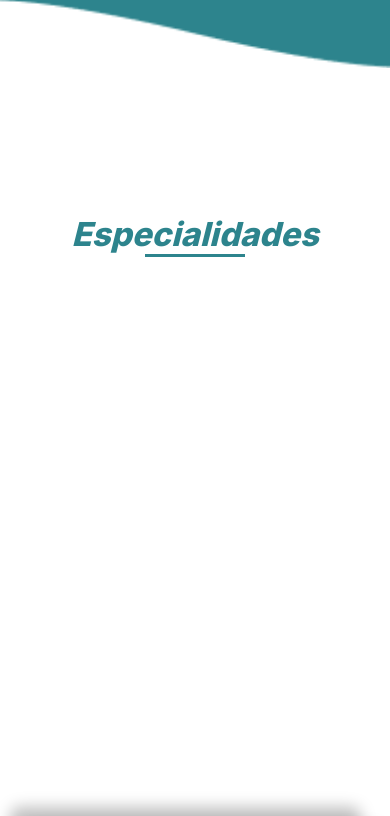
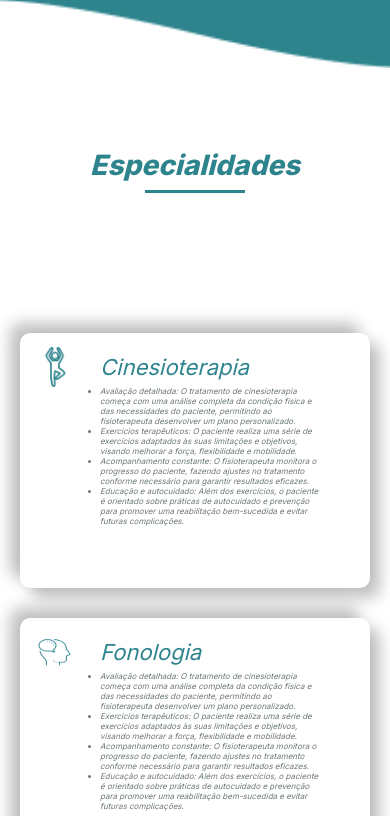
Before and after one commit to Danilim04/FisioCin, a React (Vite) app: page / in a window 390 px wide. Shown: the part 3040-3856 px from the top of the page. Built offline with nearby package versions, Linux system fonts and the light colour scheme.

Commit message:
card-responsive

```diff
--- /dev/null
+++ b/src/components/Ourspace/index.jsx
@@ -0,0 +1,9 @@
+import React from 'react'
+
+const Ourspace = () => {
+  return (
+    <div>Ourspace</div>
+  )
+}
+
+export default Ourspace
--- a/src/components/Ourteam/style/Ourteam.css
+++ b/src/components/Ourteam/style/Ourteam.css
@@ -21,7 +21,7 @@ section.ourteam {
 
 /* Carrossel Nossa equipe */
 section.faixa {
-    margin: 50px 0 0 0;
+    margin: 50px 0 50px 0;
     height: 110vh;
     width: 100vw;
     display: flex;
@@ -208,7 +208,7 @@ section.faixa {
 
     section.faixa {
         height: 250vh;
-        margin: 0;
+        margin: 0 0 80px 0;
         background-image: url('../../../assets/image/rectangleMobile.png');
     }
 
--- a/src/components/Specialties/Style/cards.css
+++ b/src/components/Specialties/Style/cards.css
@@ -2,11 +2,7 @@
     border-radius: 10px;
     background: #FFF;
     box-shadow: -10px -10px 15px 0px rgba(0, 0, 0, 0.25), 10px 10px 15px 0px rgba(0, 0, 0, 0.25);
-    max-width: 485px;
-    min-width: 245px;
-    height: 424px;
     display: grid;
-    margin: auto;
     grid-template-columns: 0.2fr 0.8fr;
     grid-template-rows: 0.8fr 1.6fr;
     grid-auto-columns: 1fr;
@@ -40,7 +36,7 @@
     grid-area: Texto;
     color: #6C7779;
     font-family: Inter;
-    font-size: clamp(0.8rem, 1.0288rem + 1.0791vw, 1.2rem);
+    font-size: clamp(1rem, 1.0288rem + 1.0791vw, 1.2rem);
     font-style: italic;
     font-weight: 500;
     height: 100%;
--- a/src/components/Specialties/Style/specialties.css
+++ b/src/components/Specialties/Style/specialties.css
@@ -1,35 +1,14 @@
 section.cards {
-    height: 150vh;
-    display: flex;
-    align-items: center;
-    justify-content: center;
+    margin: 80px 0 0 0;
 }
-
-.specialtiesTitle {
-    margin: 200px 0 0 0;
-    height: 10vh;
-    width: 100%;
-    display: flex;
-    align-items: center;
-    justify-content: center;
-}
-
-.containerTitle {
-    color: #2D848D;
-    text-align: center;
-    font-family: Inter;
-    font-size: clamp(2.2rem, 1.3813rem + 1.7986vw, 4.8rem);
-    font-style: italic;
-    margin: 0 0 8px 0;
-}
-
 .containerCards {
     display: grid;
-    grid-template-areas: "card card" "card card";
-    grid-gap: 30px;
-    height: 80vh;
-    width: 80%;
-    margin: 150px auto;
+    grid-template-columns: repeat(2,minmax(250px,500px));
+    grid-template-rows: repeat(2, 424px);
+    grid-column-gap: 30px;
+    grid-row-gap: 30px;
+    justify-content: center;
+    padding: 20px;
 }
 
 @media (max-width:570px) {
@@ -39,18 +18,5 @@ section.cards {
         justify-content: center;
         align-items: center;
         gap: 30px;
-        width: 90%;
-        height: 75%;
-    }
-    section.cards {
-        height: 340vh;
-        display: flex;
-        justify-content: center;
-        align-items: center;
-        padding: 30px 0 0 0 ;
-    }
-    .specialtiesTitle {
-        margin: 150px 0 0 0;
-        height: 5vh;
     }
 }
--- a/src/components/Specialties/index.jsx
+++ b/src/components/Specialties/index.jsx
@@ -8,8 +8,8 @@ import Cards from './Cards'
 const Specialties = () => {
   return (
     <>
-      <section className='specialtiesTitle'>
-        <div className="containerTitle">
+        <section className="ourteam">
+        <div className="containerOurteam">
           <h1>Especialidades</h1>
           <div className="linha"></div>
         </div>
--- a/src/pages/HomePage.jsx
+++ b/src/pages/HomePage.jsx
@@ -3,6 +3,7 @@ import Header from '../components/Header/index'
 import Home from '../components/Home/index'
 import Ourteam from '../components/Ourteam/index'
 import Specialties from '../components/Specialties/index'
+import Ourspace from '../components/Ourspace/index'
 const HomePage = () => {
   return (
     <>
@@ -10,6 +11,7 @@ const HomePage = () => {
       <Home />
       <Ourteam />
       <Specialties/>
+      <Ourspace/>
     </>
   )
 }
```
Also changed, not shown: src/components/Ourspace/style/Ourspace.css (added).
